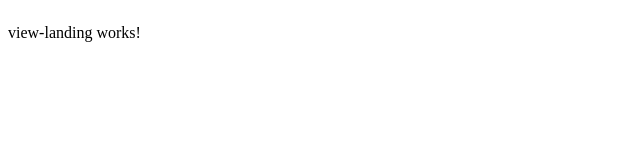
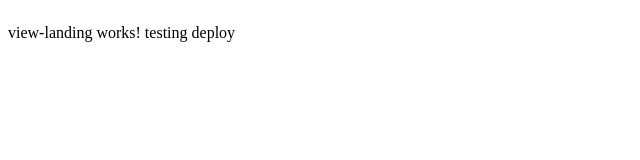
Before and after one commit to luisescamilla999/Proyecto-DW---Frontend, an Angular app: page /home in a window 1280 px wide. Shown: the top 160 px of the page, without its empty margins (0-640 px from the left). Built offline with nearby package versions, Linux system fonts and the light colour scheme.

Commit message:
Testing auto build in heroku

```diff
--- a/src/app/landing/view-landing/view-landing.component.html
+++ b/src/app/landing/view-landing/view-landing.component.html
@@ -1 +1 @@
-<p>view-landing works!</p>
+<p>view-landing works! testing deploy</p>
```
